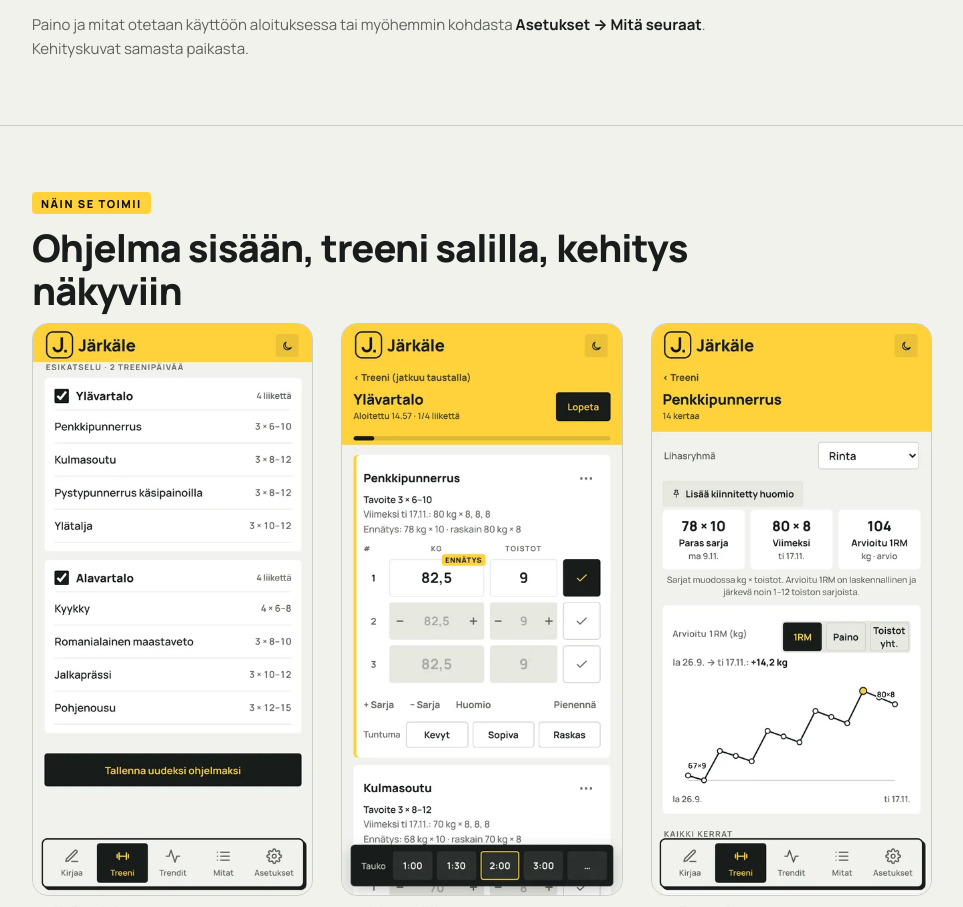
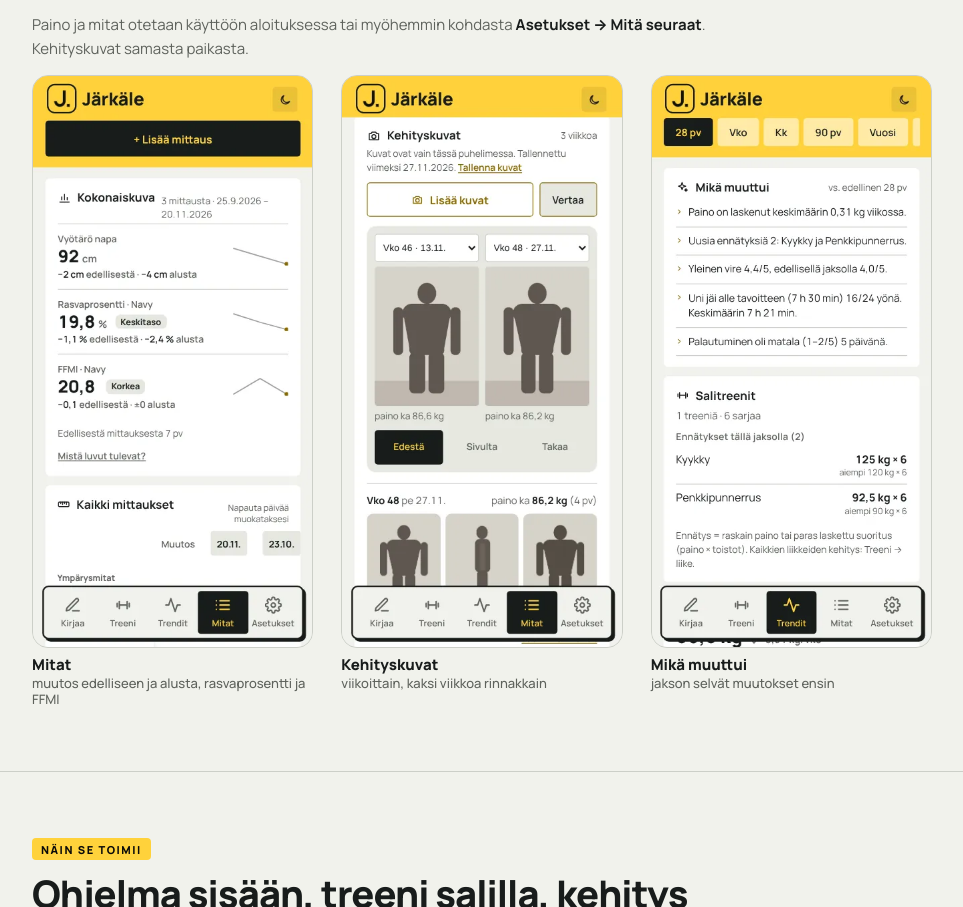
Before and after one commit to amyggs/jarkale-site, a plain HTML site: page index.html in a window 1280 px wide. Shown: the part 2571-3478 px from the top of the page, without its empty margins (58-1021 px from the left). Drawn offline with Linux system fonts and the light colour scheme.

Commit message:
Esittely: Keho-osion kuvat
Co-Authored-By: Claude Opus 5.5 <noreply@anthropic.com>
Claude-Session: https://claude.ai/code/session_019tkzrVwThuW46uhkkHQesb

```diff
--- a/index.html
+++ b/index.html
@@ -293,7 +293,12 @@ footer b{font:800 15px/1 Manrope,system-ui,sans-serif;color:var(--acc);letter-sp
     <div class="feat"><div class="fi"><svg class="ico" width="22" height="22" viewBox="0 0 24 24" fill="none" stroke="currentColor" stroke-width="1.9" stroke-linecap="round" stroke-linejoin="round" aria-hidden="true"><path d="M4 8.5h3.2l1.6-2.5h6.4l1.6 2.5H20v10.5H4z"/><circle cx="12" cy="13.5" r="3.4"/></svg></div><div><b>Kehityskuvat</b><span>Ota kuvat puhelimen kameralla esimerkiksi kerran viikossa ja lisää ne galleriasta. Kuvat järjestyvät viikoittain aamupainon keskiarvon kanssa, ja kahta viikkoa voi verrata rinnakkain samasta kulmasta. Kuvat ovat vain puhelimessasi.</span></div></div>
     <div class="feat"><div class="fi"><svg class="ico" width="22" height="22" viewBox="0 0 24 24" fill="none" stroke="currentColor" stroke-width="1.9" stroke-linecap="round" stroke-linejoin="round" aria-hidden="true"><path d="M3 16.5l6-6 4 4 8-8"/><path d="M15.2 6.5H21v5.8"/></svg></div><div><b>Mikä muuttui</b><span>Trendit kokoavat jakson yhteen: ylimpänä selvät muutokset edelliseen jaksoon, sitten oma kortti painolle, unelle, treenille ja muulle seuraamallesi. Ei pisteitä eikä neuvoja, vain omat lukusi.</span></div></div>
   </div>
-  <p style="margin:0">Paino ja mitat otetaan käyttöön aloituksessa tai myöhemmin kohdasta <strong>Asetukset → Mitä seuraat</strong>. Kehityskuvat samasta paikasta.</p>
+  <p>Paino ja mitat otetaan käyttöön aloituksessa tai myöhemmin kohdasta <strong>Asetukset → Mitä seuraat</strong>. Kehityskuvat samasta paikasta.</p>
+  <div class="shots big">
+    <figure class="shot"><img src="kuvat/keho-mitat.webp" alt="Mitat-sivun kokonaiskuva: vyötärö, rasvaprosentti ja FFMI sekä muutos edelliseen mittaukseen" loading="lazy" width="420" height="855"><figcaption>Mitat<span>muutos edelliseen ja alusta, rasvaprosentti ja FFMI</span></figcaption></figure>
+    <figure class="shot"><img src="kuvat/keho-kuvat.webp" alt="Kehityskuvat: kahden viikon vertailu rinnakkain ja viikon kuvat painon keskiarvon kanssa" loading="lazy" width="420" height="855"><figcaption>Kehityskuvat<span>viikoittain, kaksi viikkoa rinnakkain</span></figcaption></figure>
+    <figure class="shot"><img src="kuvat/keho-trendit.webp" alt="Trendit: Mikä muuttui -kortti ja salitreenien ennätykset" loading="lazy" width="420" height="855"><figcaption>Mikä muuttui<span>jakson selvät muutokset ensin</span></figcaption></figure>
+  </div>
 </section>
 
 <!-- SALI KUVINA -->
```
Also changed, not shown: kuvat/keho-kuvat.webp (added), kuvat/keho-mitat.webp (added), kuvat/keho-trendit.webp (added).
